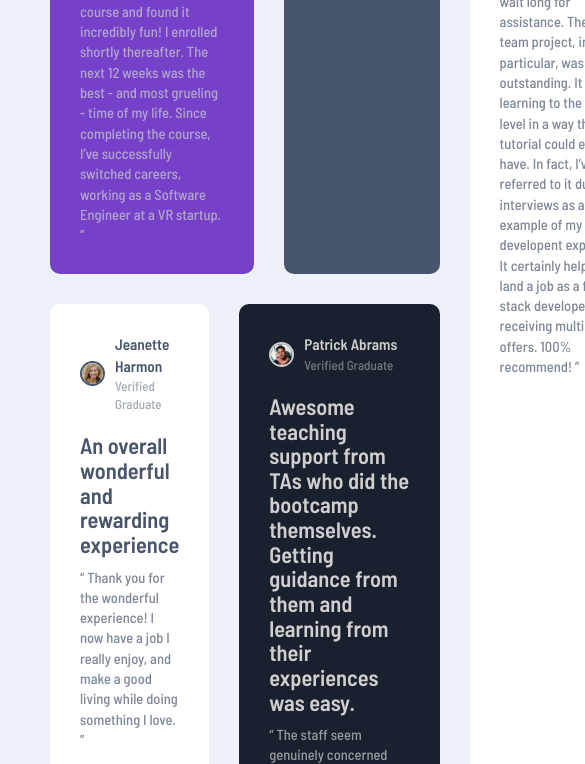
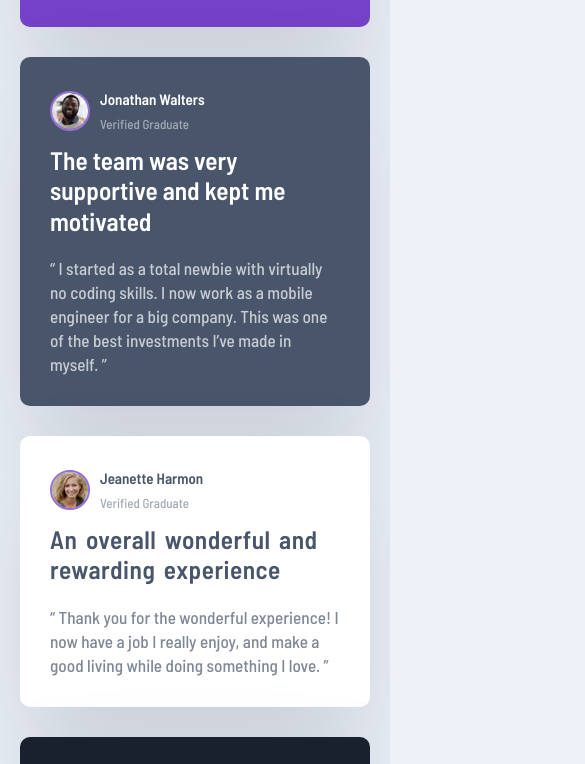
Before and after one commit to abdelmajiid/Testimonials-grid-challenge, a plain HTML site: page index.html in a window 390 px wide. Shown: the part 677-1441 px from the top of the page, 585 px wide, since content can reach past the window. Drawn offline with Linux system fonts and the light colour scheme.

Commit message:
bug fixes

```diff
--- a/index.html
+++ b/index.html
@@ -6,7 +6,7 @@
 
   <link rel="icon" type="image/png" sizes="32x32" href="./images/favicon-32x32.png">
   <link rel="stylesheet" href="style.css">
-  <title>Frontend Mentor | [Challenge Name Here]</title>
+  <title>Frontend Mentor | Testimonials</title>
 
   <!-- Feel free to remove these styles or customise in your own stylesheet 👍 -->
   <style>
--- a/style.css
+++ b/style.css
@@ -10,68 +10,79 @@ body{
     color: hsl(219, 29%, 14%);
     font-family: 'Barlow Semi Condensed', sans-serif;
     background-color:hsl(210, 46%, 95%);
+    line-height: 1.7;
     font-weight: 500;
 }
 .testimonials{
-    margin: 100px 50px;
+    margin: 100px auto;
+    max-width: 1440px;
     display: grid;
     grid-template-columns: repeat(4, 1fr);
     gap: 30px;
-    line-height: 1.4;
+    padding: 20px;
+    /* line-height: 1.4; */
 }
 
 .card{
     /* margin-bottom: 10px; */
-    padding: 30px;
     background-color: white;
     border-radius: 10px;
+    padding: 30px;
     color: hsl(217, 19%, 35%);
+    box-shadow: rgba(17, 12, 46, 0.15) 0px 48px 100px 0px;
 }
 
 header{
     /* color: hsl(0, 0%, 81%); */
     display: flex;
     align-items: center;
-    padding-bottom: 10px;
+    /* padding-bottom: 10px; */
+    margin-bottom: 10px;
 }
 header img{
-    width: 25px;
-    height: 25px;
+    width: 40px;
+    height: 40px;
     border-radius: 50%;
     margin-right: 10px;
-    border:   2px solid;
+    border:   2px solid #996ed9;
 }
 header p{
     opacity:50%;
 }
-/* header h3{
-
-} */
+header h3{
+    font-size: 15px;
+}
 .quote{
+    font-size: 17.2px;
     font-weight: 500;
+    line-height: 1.4;
     opacity: 70%;
-    font-size: 14.5px;
 }
 .headline{
-    font-size: 1.4rem;
+    font-size: 1.58rem;
     font-weight: 600;
-    padding: 10px 0px;
-    line-height: 1.1;
+    /* padding: 10px 0px; */
+    margin-bottom: 20px;
+    line-height: 1.2;
 }
 .card-bg-dark-blackish-blue{
     background: hsl(219, 29%, 14%);
-    color: hsl(0, 0%, 81%);
+    /* color: hsl(0, 0%, 81%); */
+    color: white;
 }
 .card-bg-dark-grayish-blue{
     background: hsl(217, 19%, 35%);
-    color: hsl(0, 0%, 81%);
+    /* color: hsl(0, 0%, 81%); */
+    color: white;
 }
 .card-bg-purple{
  background: hsl(263, 55%, 52%);
- color: hsl(0, 0%, 81%);
+ /* color: hsl(0, 0%, 81%); */
+ color: white;
  background-image: url("./images/bg-pattern-quotation.svg");
  background-repeat: no-repeat;
  background-position: top 2px right 100px;
+ background-size: 125px;
 }
 
 .card:nth-of-type(1){
@@ -82,6 +93,10 @@ header p{
 }
 .card:nth-of-type(3){
     grid-column: 1;
+}
+.card:nth-of-type(3) .headline{
+    word-spacing: 3px;
+    letter-spacing: 0.5px;
 }
 .card:nth-of-type(5){
     grid-row: 1 / 3;
@@ -97,3 +112,26 @@ header p{
     justify-content: center;
     letter-spacing: 2px;
 }
+@media (max-width: 768px) {
+    .testimonials{
+        grid-template-columns: 1fr;
+        /* width: 100%; */
+    }
+    .card:nth-of-type(1){
+        grid-column: 1 ;
+        grid-row: 1;
+    }
+    .card:nth-of-type(4){
+        grid-column: 1;
+        grid-row: 4;
+    }
+    .card:nth-of-type(3){
+        grid-column: 1;
+        grid-row: 3;
+    }
+    .card:nth-of-type(5){
+        grid-column: 1;
+        grid-row: 5;
+    }
+
+}
```
